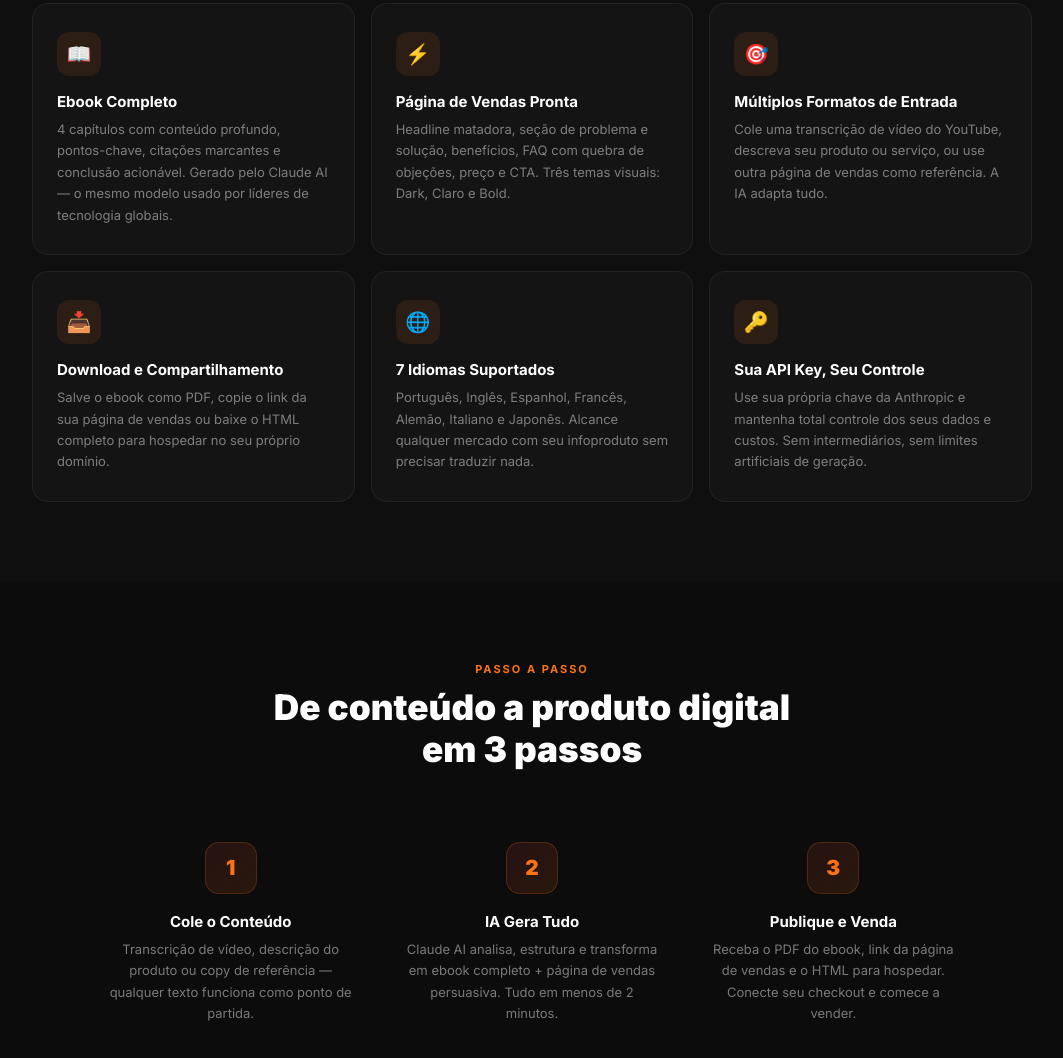
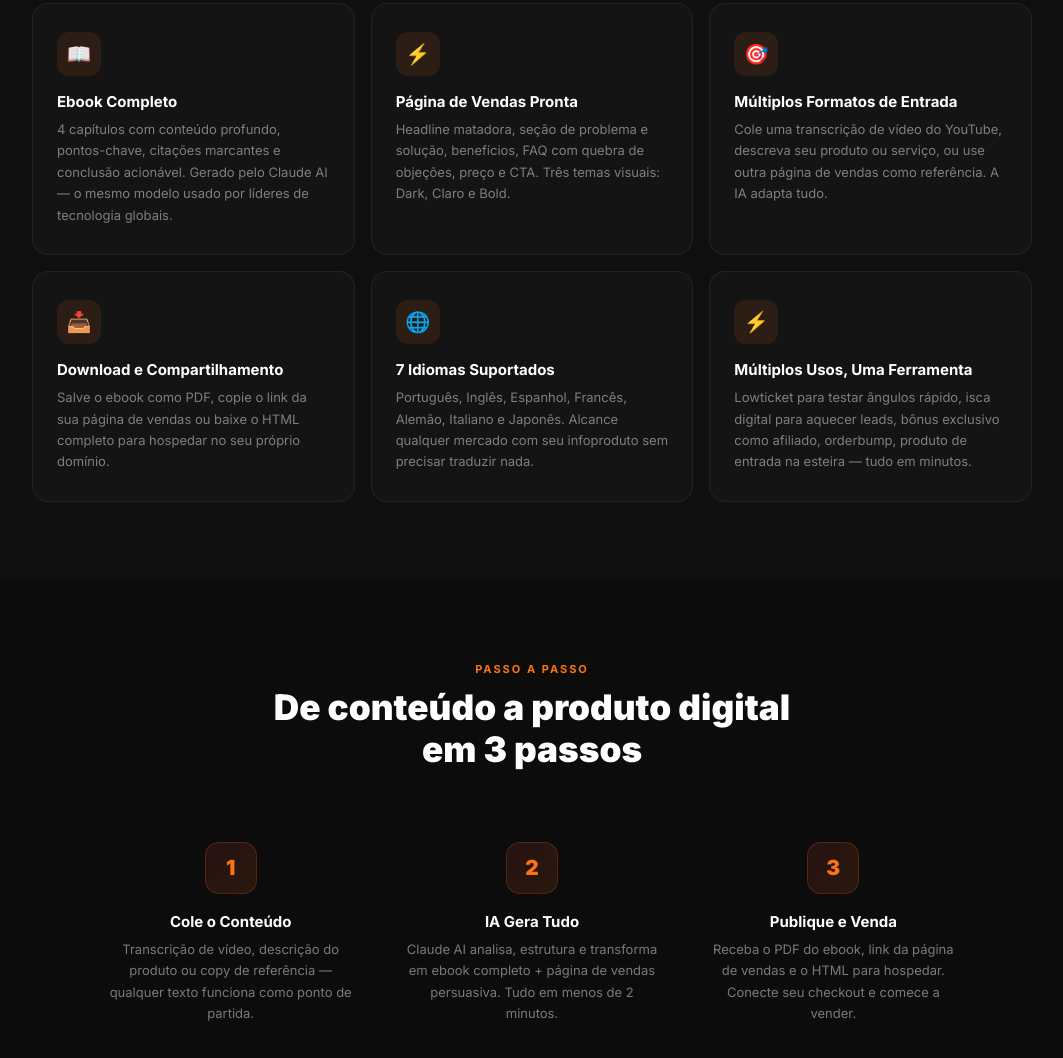
Before and after one commit to apcapostilas-tech/metodo-ccl-landing, a plain HTML site: page index.html in a window 1280 px wide. Shown: the part 1755-2813 px from the top of the page, without its empty margins (108-1171 px from the left). Drawn offline with Linux system fonts and the light colour scheme.

Commit message:
Atualizar card de features com usos reais do produto

```diff
--- a/index.html
+++ b/index.html
@@ -453,9 +453,9 @@
         <p>Português, Inglês, Espanhol, Francês, Alemão, Italiano e Japonês. Alcance qualquer mercado com seu infoproduto sem precisar traduzir nada.</p>
       </div>
       <div class="feature-card">
-        <div class="feature-icon-wrap">🔑</div>
-        <h3>Sua API Key, Seu Controle</h3>
-        <p>Use sua própria chave da Anthropic e mantenha total controle dos seus dados e custos. Sem intermediários, sem limites artificiais de geração.</p>
+        <div class="feature-icon-wrap">⚡</div>
+        <h3>Múltiplos Usos, Uma Ferramenta</h3>
+        <p>Lowticket para testar ângulos rápido, isca digital para aquecer leads, bônus exclusivo como afiliado, orderbump, produto de entrada na esteira — tudo em minutos.</p>
       </div>
     </div>
   </div>
```
